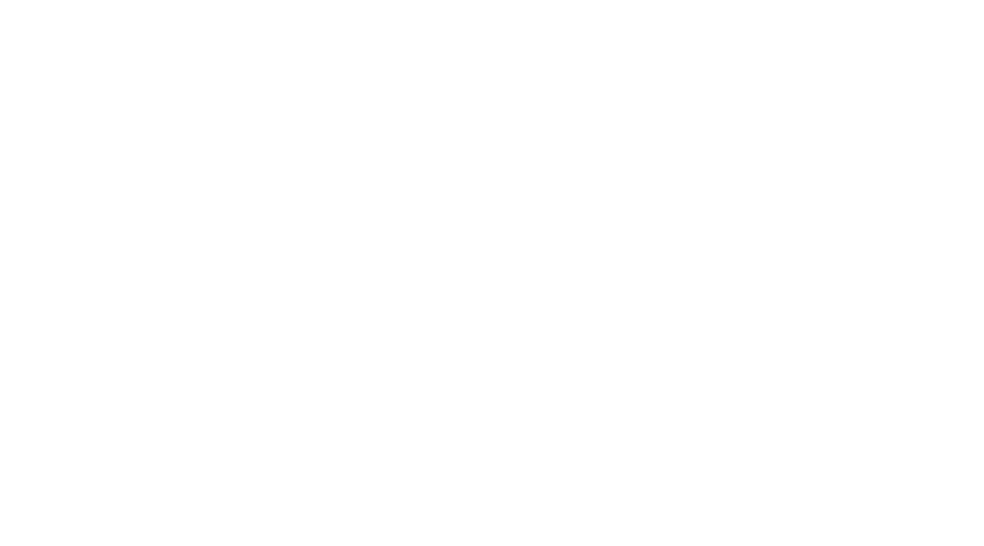
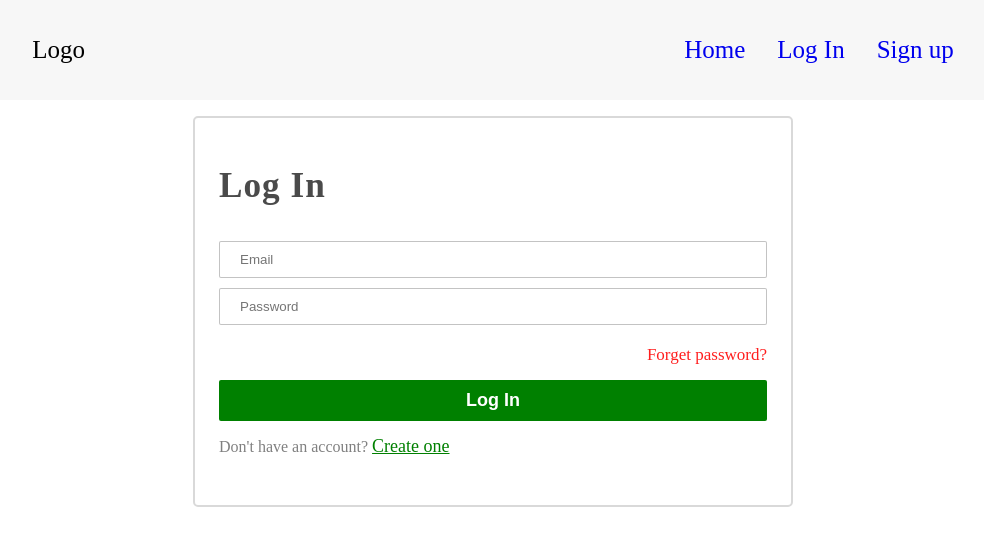
Before and after one commit to sohelrana2002/Authentication, a React (Vite) app in the folder clients/: page /login in a window 1280 px wide. Before the commit this address had no page. Shown: the top 546 px of the page, without its empty margins (147-1131 px from the left). Built offline with nearby package versions, Linux system fonts and the light colour scheme.

Commit message:
add: connect login with backend

```diff
--- a/clients/src/App.jsx
+++ b/clients/src/App.jsx
@@ -1,20 +1,24 @@
 import React from "react"
 import { BrowserRouter, Router, Route, Routes} from "react-router-dom";
+import Home from "./pages/home/Home";
 import LogIn from './pages/LogIn/LogIn';
 import SignUp from "./pages/SignUp/SignUp";
+import Navbar from "./shared/Navbar/Navbar";
 
 function App() {
 
   return (
-    <div className="container app">
+    <div className="container">
       <BrowserRouter>
+        <Navbar />
         <Routes>
-          <Route path="/" element={<LogIn />} />
+          <Route path="/" element={<Home />} />
+          <Route path="/login" element={<LogIn />} />
           <Route path="/sign-up" element={<SignUp />} />
         </Routes>
       </BrowserRouter>
     </div>
-  )
+  );
 }
 
 export default App
--- a/clients/src/pages/LogIn/LogIn.jsx
+++ b/clients/src/pages/LogIn/LogIn.jsx
@@ -1,8 +1,12 @@
 import React, { useState } from "react";
-import { NavLink} from "react-router-dom";
+import { NavLink, useNavigate } from "react-router-dom";
 import "./LogIn.css";
 
+
+const URL = "http://localhost:5000/api/auth/login";
+
 const LogIn = () => {
+  const navigate = useNavigate();
   const [userLogIn, setUserLogIn] = useState({
     email: "",
     password: ""
@@ -17,11 +21,33 @@
       [name]: value,
     });
   };
-  // console.log(userLogIn);
+  console.log(userLogIn);
 
   // ====handle submit=====
   const handleLogInSubmit = async (e) =>{
     e.preventDefault();
+    try{
+      const res = await fetch(URL, {
+        method: "POST",
+        headers: {
+          "Content-Type" : "application/json"
+        },
+        body: JSON.stringify(userLogIn),
+      });
+      console.log("log in form", res);
+
+      if (res.ok) {
+        alert("Log in successfully");
+        setUserLogIn({
+          email: "",
+          password: "",
+        });
+        navigate("/")
+      }
+    }catch(err){
+      alert("Invalid credentials");
+      console.log(err);
+    }
   }
 
 
--- a/clients/src/pages/SignUp/SignUp.jsx
+++ b/clients/src/pages/SignUp/SignUp.jsx
@@ -2,6 +2,9 @@
 import { NavLink, useNavigate } from "react-router-dom";
 
 import "./SignUp.css";
+
+
+const URL = "http://localhost:5000/api/auth/sign-up";
 
 const SignUp = () => {
   const [userSignUp, setUserSignUp] = useState({
@@ -28,7 +31,7 @@
     try{
       if(userSignUp.password === userSignUp.cPassword){
         console.log(userSignUp);
-        const res = await fetch(`http://localhost:5000/api/auth/sign-up`, {
+        const res = await fetch(URL, {
           method: "POST",
           headers: {
             "Content-Type": "application/json",
@@ -44,7 +47,7 @@
             cPassword: "",
             wrongPass: false,
           });
-          navigate("/")
+          navigate("/login")
         }
         // setUserSignUp({
         //   ...userSignUp,
--- /dev/null
+++ b/clients/src/pages/home/Home.jsx
@@ -0,0 +1,9 @@
+import React from 'react'
+
+const Home = () => {
+  return (
+    <div>Home</div>
+  )
+}
+
+export default Home
--- /dev/null
+++ b/clients/src/shared/Navbar/Navbar.css
@@ -0,0 +1,20 @@
+.nav{
+    width: 100%;
+    height: 100px;
+    background: rgba(128, 128, 128, 0.063);
+    display: grid;
+    place-items: center;
+    font-size: 25px;
+}
+.nav__bar{
+    width: 80%;
+    margin: 0 auto;
+    display: flex;
+    align-items: center;
+    justify-content: space-between;
+}
+.menu{
+    display: flex;
+    align-items: center;
+    gap: 2rem;
+}
--- /dev/null
+++ b/clients/src/shared/Navbar/Navbar.jsx
@@ -0,0 +1,27 @@
+import React from 'react'
+import { NavLink } from 'react-router-dom';
+
+import './Navbar.css'
+
+const Navbar = () => {
+  return (
+    <nav className='nav'>
+        <div className="nav__bar">
+            <div className="logo">Logo</div>
+            <ul className="menu">
+                <li>
+                    <NavLink to="/">Home</NavLink>
+                </li>
+                <li>
+                    <NavLink to="/login">Log In</NavLink>
+                </li>
+                <li>
+                    <NavLink to="/sign-up">Sign up</NavLink>
+                </li>
+            </ul>
+        </div>
+    </nav>
+  )
+}
+
+export default Navbar
```
Also changed, not shown: clients/src/pages/home/Home.css (added), 1 other file (tests, documents, lock files or other folders).
